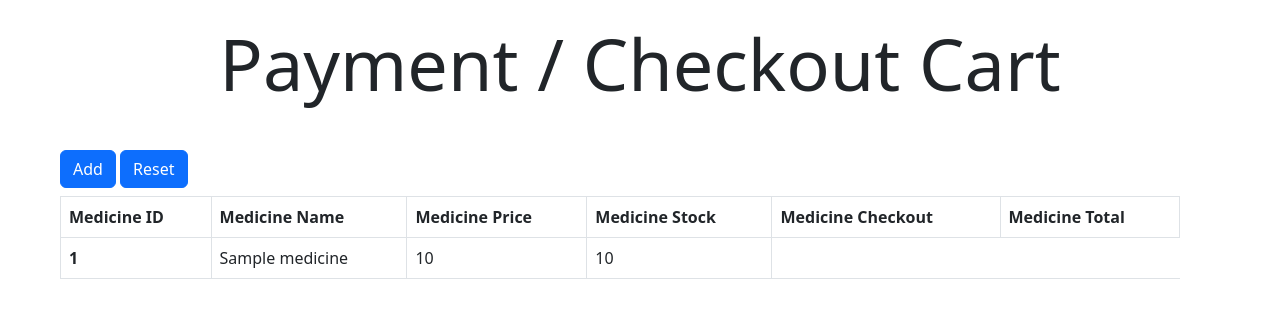
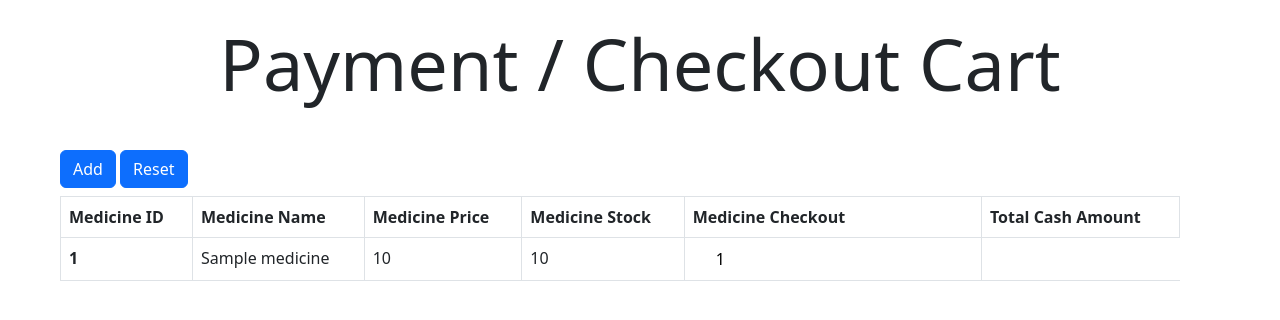
Before and after one commit to apivit45muic/DrugDealer, a Flask app: template DrugDealer_WebApp/templates/payment.html in a window 1280 px wide. Shown: the part 56-376 px from the top of the page. Run offline with Flask 2, Linux system fonts and the light colour scheme; the template is opened without the code that fills it: most values are stand-ins (such as "Sample title", 1, 10 or a date in 2020); some libraries are stand-ins or nearby versions.

Commit message:
Update payment page

```diff
--- a/DrugDealer_WebApp/app.py
+++ b/DrugDealer_WebApp/app.py
@@ -4,6 +4,14 @@ from flask_mysqldb import MySQL
 import yaml
 
 app = Flask(__name__)
+app.config['SECRET_KEY'] = "Never push this line to github public repo"
+cred = yaml.load(open('cred.yaml'), Loader=yaml.Loader)
+app.config['MYSQL_HOST'] = cred['mysql_host']
+app.config['MYSQL_USER'] = cred['mysql_user']
+app.config['MYSQL_PASSWORD'] = cred['mysql_password']
+app.config['MYSQL_DB'] = cred['mysql_db']
+app.config['MYSQL_CURSORCLASS'] = 'DictCursor'
+mysql = MySQL(app)
 
 @app.route('/')
 def index_admin():
--- a/DrugDealer_WebApp/templates/payment.html
+++ b/DrugDealer_WebApp/templates/payment.html
@@ -18,7 +18,7 @@
                 <th scope="col">Medicine Price</th>
                 <th scope="col">Medicine Stock</th>
                 <th scope="col">Medicine Checkout</th>
-                <th scope="col">Medicine Total</th>
+                <th scope="col">Total Cash Amount</th>
                 </tr>
             </thead>
 
@@ -29,6 +29,9 @@
                     <td>{{ medicine['medicine_name'] }}</td>
                     <td>{{ medicine['medicine_price'] }}</td>
                     <td>{{ medicine['medicine_stock'] }}</td>
+                    <td>
+                        <input type="number" step="1" max="10" value="1" name="quantity" class="quantity-field border-0 text-center w-25">
+                    </td>
                     </tr>
                 {% endfor %}
             </tbody>
```
